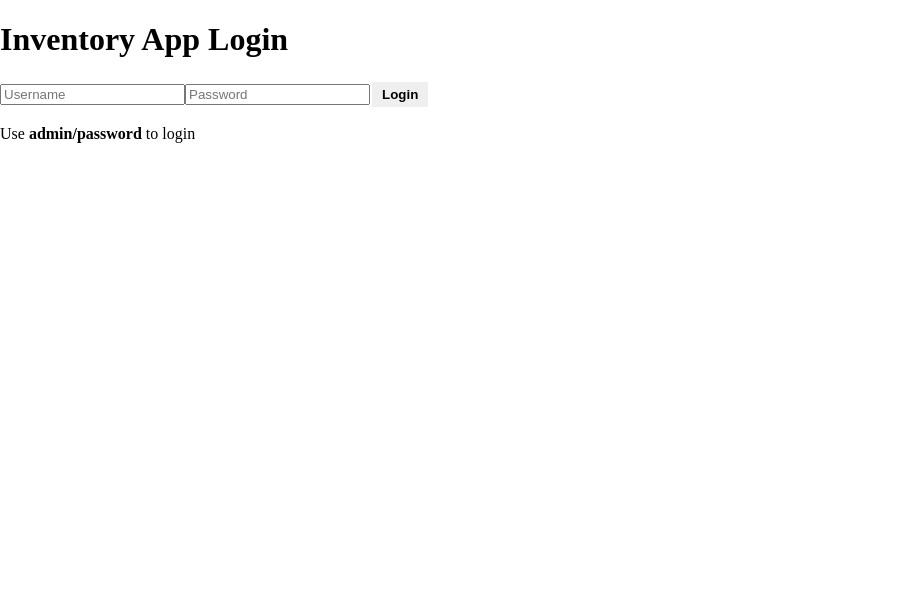
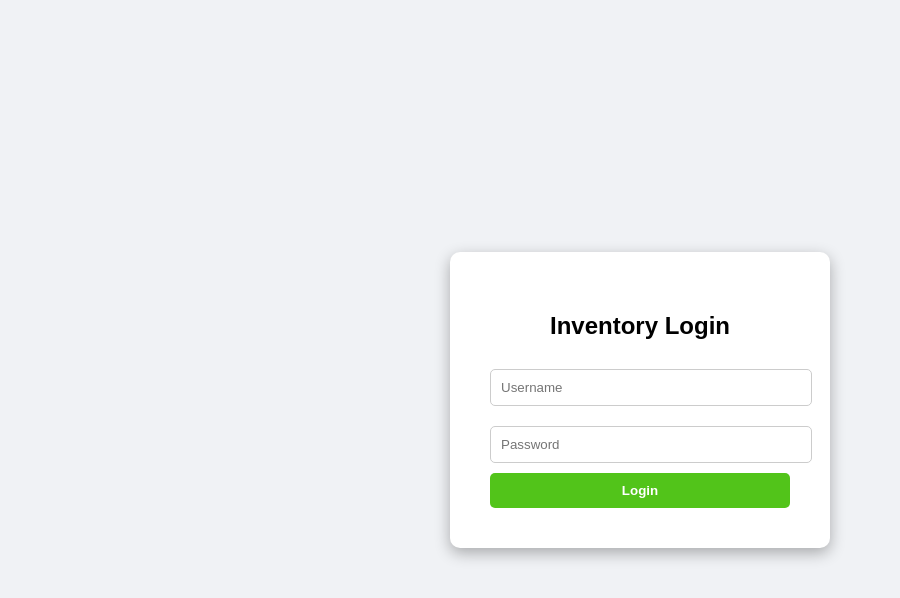
Before and after one commit to prathameshmittal0205-beep/inventory-app, a React (Create React App) app in the folder frontend/: page / in a window 1280 px wide. Shown: the top 598 px of the page, without its empty margins (0-900 px from the left). Built offline with nearby package versions, Linux system fonts and the light colour scheme.

Commit message:
Frontend redesign: login, sidebar, tables, stock colors, order button

```diff
--- a/frontend/src/App.css
+++ b/frontend/src/App.css
@@ -1,4 +1,110 @@
-/* Table styling */
+/* GENERAL */
+body, html {
+  margin: 0;
+  padding: 0;
+  font-family: Arial, sans-serif;
+}
+
+/* LOGIN PAGE */
+.login-page {
+  display: flex;
+  justify-content: center;
+  align-items: center;
+  height: 100vh;
+  background-color: #f0f2f5;
+}
+
+.login-card {
+  background: white;
+  padding: 40px;
+  border-radius: 10px;
+  box-shadow: 0 5px 15px rgba(0,0,0,0.3);
+  width: 300px;
+  text-align: center;
+}
+
+.login-card input {
+  width: 100%;
+  padding: 10px;
+  margin: 10px 0;
+  border-radius: 5px;
+  border: 1px solid #ccc;
+}
+
+.login-card button {
+  width: 100%;
+  padding: 10px;
+  background-color: #52c41a;
+  color: white;
+  font-weight: bold;
+  border: none;
+  border-radius: 5px;
+  cursor: pointer;
+}
+
+.login-card .error {
+  color: red;
+  font-weight: bold;
+  margin-top: 10px;
+}
+
+/* APP LAYOUT */
+.app-container {
+  display: flex;
+  min-height: 100vh;
+}
+
+/* SIDEBAR */
+.sidebar {
+  width: 220px;
+  background-color: #001529;
+  color: white;
+  display: flex;
+  flex-direction: column;
+  padding: 20px;
+}
+
+.sidebar h3 {
+  margin-top: 0;
+  text-align: center;
+  margin-bottom: 30px;
+}
+
+.sidebar nav {
+  display: flex;
+  flex-direction: column;
+}
+
+.sidebar nav a {
+  color: white;
+  text-decoration: none;
+  padding: 10px;
+  margin-bottom: 5px;
+  border-radius: 5px;
+}
+
+.sidebar nav a.active, .sidebar nav a:hover {
+  background-color: #1890ff;
+}
+
+.btn-logout {
+  margin-top: auto;
+  padding: 10px;
+  background-color: #ff4d4f;
+  color: white;
+  border: none;
+  border-radius: 5px;
+  cursor: pointer;
+}
+
+/* CONTENT */
+.content {
+  flex: 1;
+  padding: 20px;
+  background-color: #f0f2f5;
+}
+
+/* TABLE */
 .data-table {
   width: 100%;
   border-collapse: collapse;
@@ -12,54 +118,19 @@
 }
 
 .data-table th {
-  background-color: #f0f0f0;
+  background-color: #f5f5f5;
 }
 
-/* Stock colors */
-.stock-zero {
-  color: white;
-  background-color: #ff4d4f; /* red */
-  font-weight: bold;
-}
+/* STOCK COLORS */
+.stock-zero { background-color: #ff4d4f; color: white; font-weight: bold; }
+.stock-low { background-color: #faad14; color: black; font-weight: bold; }
+.stock-ok { background-color: #52c41a; color: white; font-weight: bold; }
 
-.stock-low {
-  color: black;
-  background-color: #faad14; /* yellow */
-  font-weight: bold;
-}
+/* BUTTONS */
+.btn { margin: 2px; padding: 5px 10px; font-weight: bold; border: none; cursor: pointer; border-radius: 5px; }
+.btn-order { background-color: #52c41a; color: white; }
+.btn-edit { background-color: #faad14; color: black; }
+.btn-delete { background-color: #ff4d4f; color: white; }
 
-.stock-ok {
-  color: white;
-  background-color: #52c41a; /* green */
-  font-weight: bold;
-}
-
-/* Buttons */
-.btn {
-  margin: 2px;
-  padding: 5px 10px;
-  border: none;
-  font-weight: bold;
-  cursor: pointer;
-}
-
-.btn-order {
-  background-color: #52c41a; /* green */
-  color: white;
-}
-
-.btn-edit {
-  background-color: #faad14; /* yellow */
-  color: black;
-}
-
-.btn-delete {
-  background-color: #ff4d4f; /* red */
-  color: white;
-}
-
-/* Center headings */
-h2 {
-  text-align: center;
-  margin-top: 20px;
-}
+/* HEADINGS */
+h2 { text-align: center; margin-top: 20px; }
--- a/frontend/src/Login.js
+++ b/frontend/src/Login.js
@@ -9,32 +9,31 @@ function Login({ onLogin }) {
   const handleSubmit = (e) => {
     e.preventDefault();
     if (!onLogin(username, password)) {
-      setError("Invalid username or password!");
+      setError("Invalid credentials!");
     }
   };
 
   return (
     <div className="login-page">
-      <h1>Inventory App Login</h1>
-      <form onSubmit={handleSubmit} className="login-form">
+      <div className="login-card">
+        <h2>Inventory Login</h2>
+        <form onSubmit={handleSubmit}>
           <input
             type="text"
             placeholder="Username"
             value={username}
             onChange={(e) => setUsername(e.target.value)}
-          required
           />
           <input
             type="password"
             placeholder="Password"
             value={password}
             onChange={(e) => setPassword(e.target.value)}
-          required
           />
+          <button type="submit">Login</button>
           {error && <p className="error">{error}</p>}
-        <button type="submit" className="btn login-btn">Login</button>
         </form>
-      <p>Use <strong>admin/password</strong> to login</p>
+      </div>
     </div>
   );
 }
--- a/frontend/src/Sidebar.js
+++ b/frontend/src/Sidebar.js
@@ -4,21 +4,18 @@ import "./App.css";
 
 function Sidebar({ user, setUser }) {
   const location = useLocation();
-  const activeClass = (path) =>
-    location.pathname === path ? "sidebar-item active" : "sidebar-item";
-
-  const handleLogout = () => setUser(null);
 
   return (
     <div className="sidebar">
-      <h2 className="sidebar-title">Inventory App</h2>
-      <p className="sidebar-user">Hello, {user.name}</p>
-      <Link className={activeClass("/")} to="/">Dashboard</Link>
-      <Link className={activeClass("/suppliers")} to="/suppliers">Suppliers</Link>
-      <Link className={activeClass("/users")} to="/users">Users</Link>
-      <Link className={activeClass("/stock-alerts")} to="/stock-alerts">Stock Alerts</Link>
-      <Link className={activeClass("/reports")} to="/reports">Reports</Link>
-      <button className="btn logout-btn" onClick={handleLogout}>Logout</button>
+      <h3>Welcome, {user.name}</h3>
+      <nav>
+        <Link className={location.pathname === "/" ? "active" : ""} to="/">Dashboard</Link>
+        <Link className={location.pathname === "/suppliers" ? "active" : ""} to="/suppliers">Suppliers</Link>
+        <Link className={location.pathname === "/users" ? "active" : ""} to="/users">Users</Link>
+        <Link className={location.pathname === "/stock-alerts" ? "active" : ""} to="/stock-alerts">Stock Alerts</Link>
+        <Link className={location.pathname === "/reports" ? "active" : ""} to="/reports">Reports</Link>
+      </nav>
+      <button className="btn btn-logout" onClick={setUser}>Logout</button>
     </div>
   );
 }
```
Lines whose indentation alone changed are shown as unchanged.
